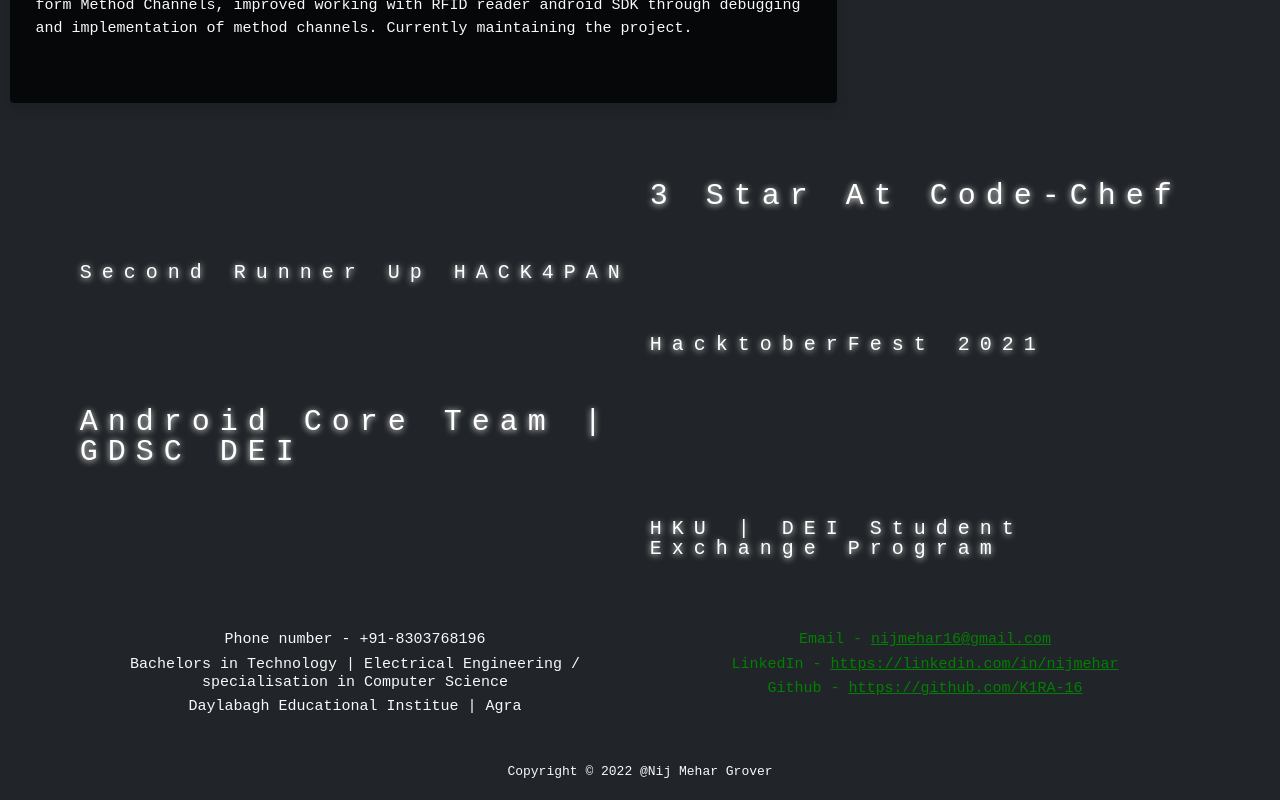
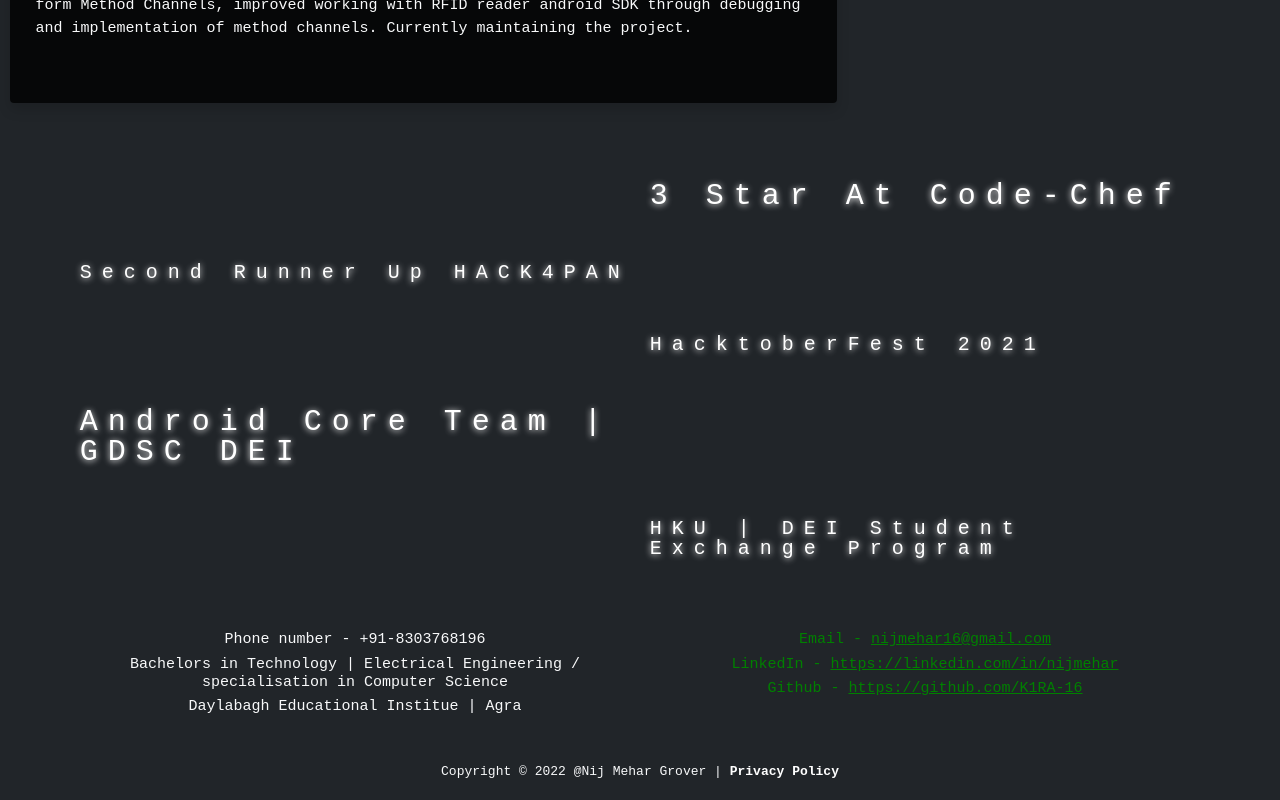
Before and after one commit to Fujiwara16/portfolio, a React (Create React App) app: page / in a window 1280 px wide. Shown: the part 2319-3119 px from the top of the page. Built offline with nearby package versions, Linux system fonts and the light colour scheme.

Commit message:
Added privacy policy hyperlink (drive)
https://drive.google.com/file/d/10dPYH7bFEOJT1P8cDYqek4t-YUusMOcd/view?usp=sharing

for reference

```diff
--- a/src/components/Footer.js
+++ b/src/components/Footer.js
@@ -1,4 +1,5 @@
-import {useEffect,React} from 'react'
+import { useEffect, React } from 'react';
+import { Link, BrowserRouter } from "react-router-dom";
 import Aos from "aos";
 import Row from 'react-bootstrap/Row';
 import Col from 'react-bootstrap/Col';
@@ -8,6 +9,7 @@
 import LinkedInIcon from '@mui/icons-material/LinkedIn';
 
 import "aos/dist/aos.css"
+import { fontWeight } from '@mui/system';
 export const Footer = ({personalInfo}) => {
     let footerStyle = {
         width: '100%',
@@ -121,11 +123,16 @@
 
         </StyleRoot>
         </Col>
-       </Row>
+        </Row>
+
+
        </div>
         <p className='text-center p-7 mb-5'>
-            Copyright &copy; 2022 @Nij Mehar Grover
-        </p>
+        Copyright &copy; 2022 @Nij Mehar Grover | <a style={{ color: "white", fontWeight:'bold',textDecoration: 'none'}} target="_blank" href='https://drive.google.com/file/d/10dPYH7bFEOJT1P8cDYqek4t-YUusMOcd/view?usp=sharing'>Privacy Policy</a>
+
+      </p>
+
+
     </footer>
   )
 }
```
